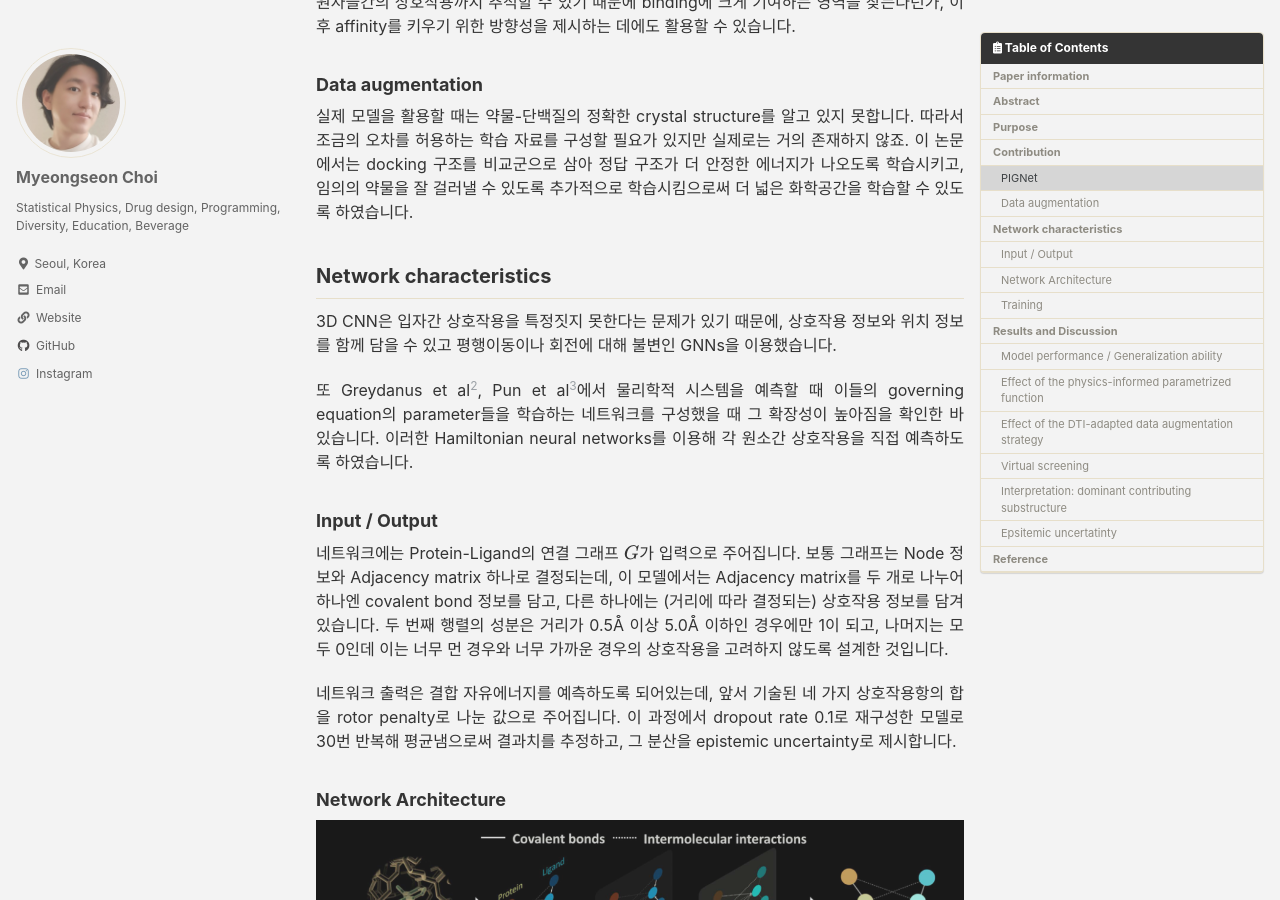
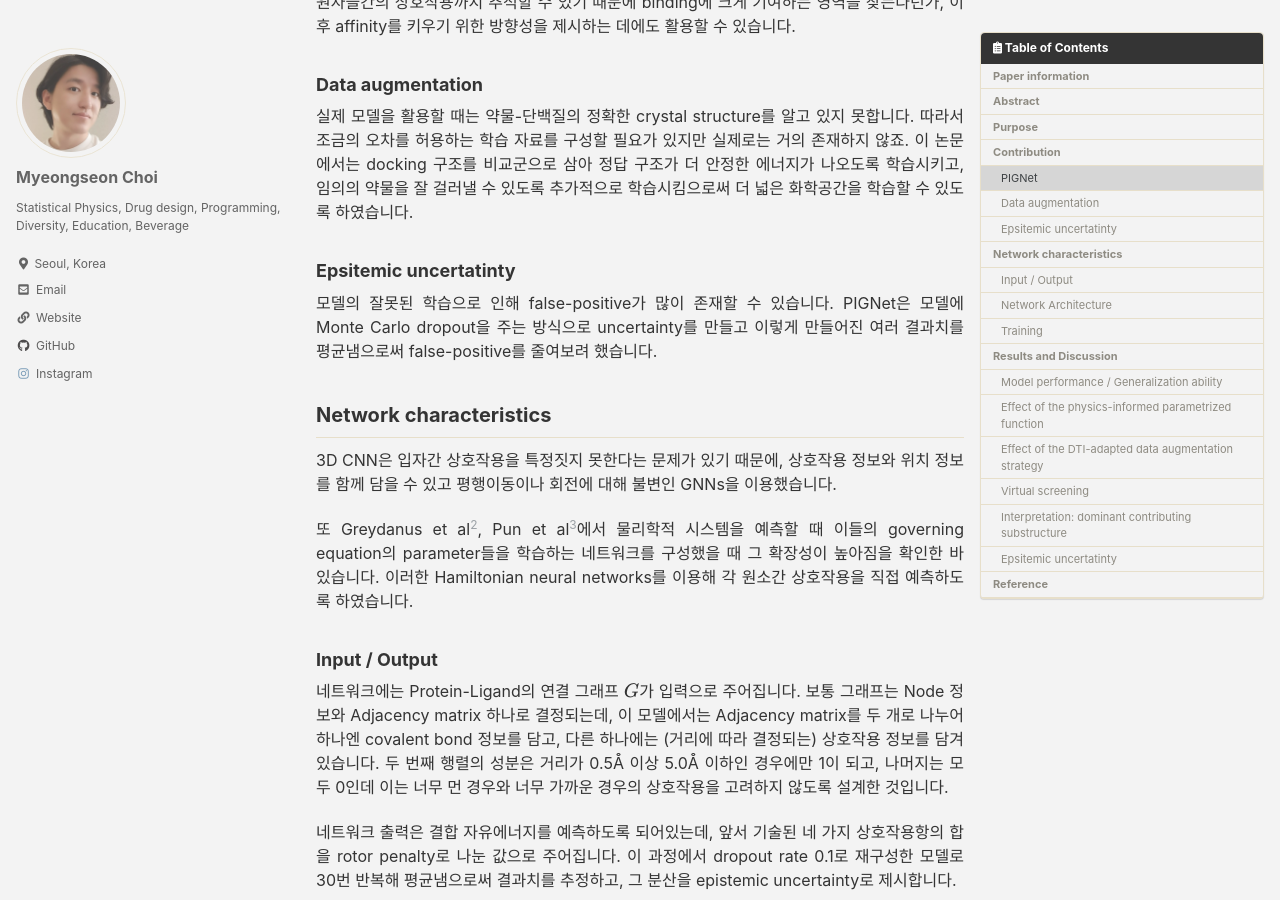
Before and after one commit to key262yek/key262yek.github.io, a Jekyll site: the page built from _posts/2022-10-21-pignet.md, in a window 1280 px wide and 900 px high, scrolled down 1648 px. Built offline with Jekyll 4.4.1, drawn with Linux system fonts in a browser that asks for light colours; cached includes are drawn as plain includes; nearby versions of some CDN libraries.

Commit message:
add figures

```diff
--- a/_posts/2022-10-21-pignet.md
+++ b/_posts/2022-10-21-pignet.md
@@ -49,6 +49,10 @@ Physics-Informed Graph neural Network의 약어인 PIGNet은 반데르발스 상
 
 ### Data augmentation
 실제 모델을 활용할 때는 약물-단백질의 정확한 crystal structure를 알고 있지 못합니다. 따라서 조금의 오차를 허용하는 학습 자료를 구성할 필요가 있지만 실제로는 거의 존재하지 않죠. 이 논문에서는 docking 구조를 비교군으로 삼아 정답 구조가 더 안정한 에너지가 나오도록 학습시키고, 임의의 약물을 잘 걸러낼 수 있도록 추가적으로 학습시킴으로써 더 넓은 화학공간을 학습할 수 있도록 하였습니다.
+
+### Epsitemic uncertatinty
+모델의 잘못된 학습으로 인해 false-positive가 많이 존재할 수 있습니다.
+PIGNet은 모델에 Monte Carlo dropout을 주는 방식으로 uncertainty를 만들고 이렇게 만들어진 여러 결과치를 평균냄으로써 false-positive를 줄여보려 했습니다.
 
 
 ## Network characteristics
@@ -126,10 +130,12 @@ PIGNet은 그 구조 내부에서 에너지를 각각 계산하는 형태로 이
 그 에너지 기여도가 큰 세부 구조를 찾아내는 것에 사용될 수 있습니다.
 이는 약물 디자인에서도 꽤나 중요한 정보로 활용될 수 있습니다.
 
-
+<img src="https://key262yek.github.io/assets/images/pignet_interpretation.PNG" alt="Interpretation">
 
 ### Epsitemic uncertatinty
 모델의 잘못된 학습으로 인해 false-positive가 많이 존재할 수 있습니다.
 PIGNet은 모델에 Monte Carlo dropout을 주는 방식으로 uncertainty를 만들고 이렇게 만들어진 여러 결과치를 평균냄으로써 false-positive를 줄여보려 했습니다.
 
+<img src="https://key262yek.github.io/assets/images/pignet_epistemic_uncertainty.PNG" alt="Epsitemic uncertatinty">
+
 ## Reference
```
Also changed, not shown: assets/images/pignet_epistemic_uncertainty.PNG (added), assets/images/pignet_interpretation.PNG (added).
